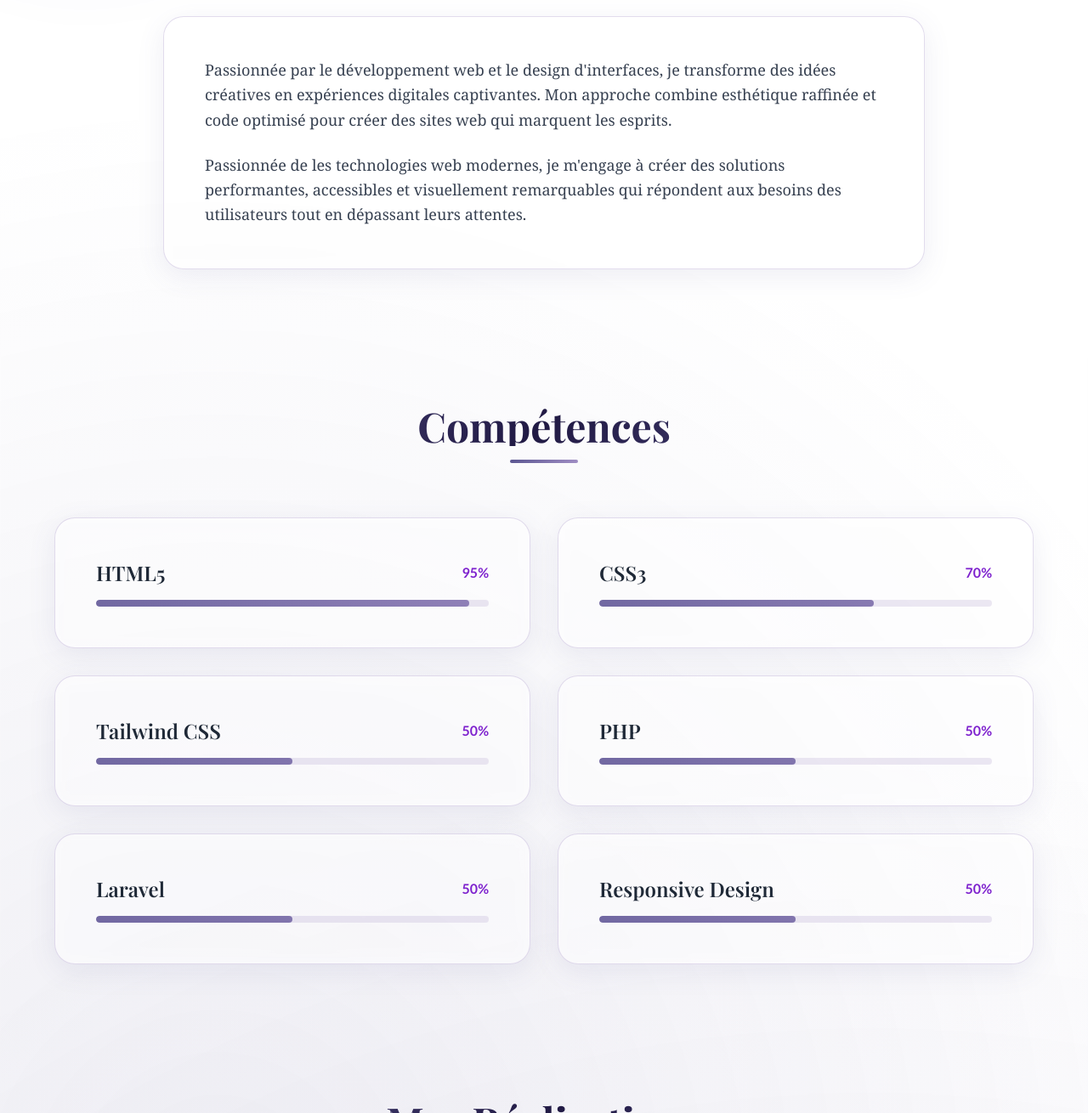
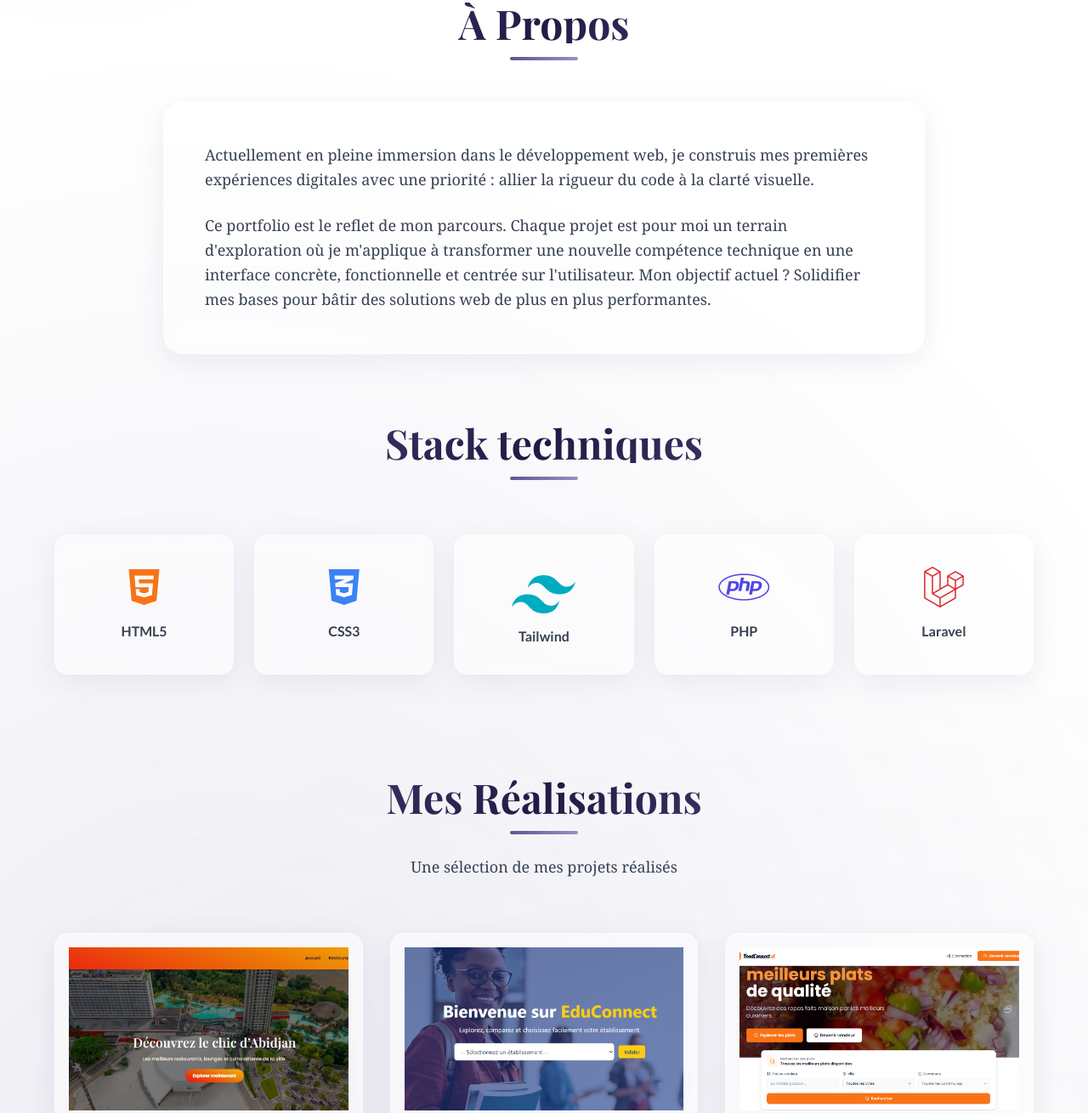
Before and after one commit to Victoire2008/Portofolio, a plain HTML site: page index.html in a window 1280 px wide. Shown: the part 977-2287 px from the top of the page at 85% size. Drawn offline with nearby package versions, Linux system fonts and the light colour scheme.

Commit message:
deuxieme comit

```diff
--- a/index.html
+++ b/index.html
@@ -9,7 +9,9 @@
     <link rel="preconnect" href="https://fonts.gstatic.com" crossorigin>
     <link href="https://fonts.googleapis.com/css2?family=Playfair+Display:wght@400;500;600;700;800&family=Cormorant+Garamond:wght@300;400;500;600&family=Lato:wght@300;400;700&display=swap" rel="stylesheet">
     <link rel="stylesheet" href="style.css">
+    <link rel="stylesheet" href="https://cdnjs.cloudflare.com/ajax/libs/font-awesome/6.4.0/css/all.min.css">
     </head>
+
 <body class="bg-pattern">
     <!-- Cursor Glow Effect -->
     <div class="cursor-glow" id="cursorGlow"></div>
@@ -33,16 +35,15 @@
     </nav>
 
     <!-- Hero Section -->
-    <section id="accueil" class="min-h-screen flex items-center justify-center px-6 pt-20">
+    <section id="accueil" class="min-h-screen flex items-center justify-center px-8 pt-12 pb-12">
         <div class="container mx-auto grid md:grid-cols-2 gap-12 items-center">
             <div class="space-y-6">
                 <h1 class="text-4xl sm:text-5xl md:text-7xl font-display font-bold animate-fade-in-left">
-                    <span class="gradient-text">Créatrice</span><br>
-                    <span class="text-gray-800">d'Expériences</span><br>
-                    <span class="text-gray-800">Digitales</span>
+                    <span class="gradient-text">DEVELOPPEUSE </span><br>
+                    <span class="text-gray-800">WEB</span><br>
                 </h1>
                 <p class="text-base sm:text-lg md:text-xl font-serif animate-fade-in-left delay-200">
-                    Développeuse Web passionnée par la création d'interfaces élégantes et intuitives.
+                     passionnée par la création de projets web innovants.
                 </p>
                 <div class="flex flex-col sm:flex-row gap-4 animate-fade-in-left delay-400">
                     <a href="#projets" class="btn-primary px-8 py-3 rounded-full text-white font-semibold relative z-10 shadow-lg">
@@ -52,7 +53,7 @@
                         Me contacter
                     </a>
 
-                    <a href="CV victoire.pdf" target="_blank" class="glass px-8 py-3 rounded-full text-gray-800 font-semibold hover:bg-purple-100 transition">
+                    <a href="VictoireEmmanuelleBamb.pdf" target="_blank" class="glass px-8 py-3 rounded-full text-gray-800 font-semibold hover:bg-purple-100 transition">
                  📄 Voir mon CV
                    </a>
                 </div>
@@ -60,7 +61,7 @@
             <div class="flex justify-center animate-fade-in-right delay-200">
                 <div class="relative">
                     <!-- Remplacez cette image par votre photo -->
-                    <img src="victoireImage 2026-01-27 at 14.13.46.jpeg"
+                    <img src="vb.jpeg"
                          alt="Photo de profil"
                          class="profile-image rounded-full w-56 h-56 sm:w-72 sm:h-72 md:w-80 md:h-80 object-cover animate-float">
                     <div class="absolute -bottom-4 -right-4 w-24 h-24 bg-gradient-to-br from-purple-500 to-pink-500 rounded-full opacity-50 blur-2xl"></div>
@@ -69,8 +70,17 @@
         </div>
     </section>
 
+    <!-- Section intermédiaire après l'accueil -->
+    <section id="transition" class="py-10 px-6 bg-light-accent">
+        <div class="container mx-auto text-center">
+            <blockquote class="text-2xl md:text-3xl font-serif italic text-gray-700 mb-6">
+                "Le code est l'art de transformer des idées en réalité."
+            </blockquote>
+        </div>
+    </section>
+
     <!-- À propos Section -->
-    <section id="apropos" class="py-20 px-6">
+    <section id="apropos" class="py-10 px-6">
         <div class="container mx-auto max-w-4xl">
             <div class="text-center mb-12 reveal">
                 <h2 class="text-5xl font-display font-bold gradient-text mb-4">À Propos</h2>
@@ -78,94 +88,56 @@
             </div>
             <div class="glass rounded-3xl p-6 sm:p-10 md:p-12 reveal">
                 <p class="text-lg text-gray-700 leading-relaxed font-serif mb-6">
-                    Passionnée par le développement web et le design d'interfaces, je transforme des idées créatives en expériences digitales captivantes.
-                    Mon approche combine esthétique raffinée et code optimisé pour créer des sites web qui marquent les esprits.
+                   Actuellement en pleine immersion dans le développement web,
+                   je construis mes premières expériences digitales avec une priorité : allier la rigueur du code à la clarté visuelle.
                 </p>
                 <p class="text-lg text-gray-700 leading-relaxed font-serif">
-                    Passionnée de  les technologies web modernes, je m'engage à créer des solutions performantes,
-                    accessibles et visuellement remarquables qui répondent aux besoins des utilisateurs tout en dépassant leurs attentes.
+                    Ce portfolio est le reflet de mon parcours. Chaque projet est pour moi un terrain d'exploration où je m'applique à transformer une nouvelle compétence technique en une interface concrète, fonctionnelle et centrée sur l'utilisateur.
+                    Mon objectif actuel ? Solidifier mes bases pour bâtir des solutions web de plus en plus performantes.
                 </p>
             </div>
         </div>
     </section>
 
     <!-- Compétences Section -->
-    <section id="competences" class="py-20 px-6">
+         <section id="projets" class="py-10 px-6">
         <div class="container mx-auto max-w-6xl">
             <div class="text-center mb-16 reveal">
-                <h2 class="text-5xl font-display font-bold gradient-text mb-4">Compétences</h2>
+                <h2 class="text-5xl font-display font-bold gradient-text mb-4">Stack techniques</h2>
                 <div class="section-divider"></div>
             </div>
 
-            <div class="grid md:grid-cols-2 gap-8">
-                <!-- HTML5 -->
-                <div class="glass rounded-3xl p-6 sm:p-10 md:p-12 reveal">
-                    <div class="flex justify-between items-center mb-4">
-                        <h3 class="text-2xl font-display font-semibold text-gray-800">HTML5</h3>
-                        <span class="text-purple-700 font-bold">95%</span>
-                    </div>
-                    <div class="skill-bar">
-                        <div class="skill-progress" style="width: 95%"></div>
-                    </div>
+        <div class="grid grid-cols-2 sm:grid-cols-3 md:grid-cols-5 gap-6 mt-10">
+            <div class="glass flex flex-col items-center justify-center p-8 rounded-2xl hover:shadow-xl transition-all duration-300 transform hover:-translate-y-2 group">
+                <i class="fab fa-html5 text-5xl text-orange-500 mb-4 group-hover:scale-110 transition-transform"></i>
+                <span class="font-semibold text-gray-700">HTML5</span>
             </div>
 
-                <!-- CSS3 -->
-                <div class="glass rounded-3xl p-6 sm:p-10 md:p-12 reveal">
-                    <div class="flex justify-between items-center mb-4">
-                        <h3 class="text-2xl font-display font-semibold text-gray-800">CSS3</h3>
-                        <span class="text-purple-700 font-bold">70%</span>
-                    </div>
-                    <div class="skill-bar">
-                        <div class="skill-progress" style="width: 70%"></div>
-                    </div>
+            <div class="glass flex flex-col items-center justify-center p-8 rounded-2xl hover:shadow-xl transition-all duration-300 transform hover:-translate-y-2 group">
+                <i class="fab fa-css3-alt text-5xl text-blue-500 mb-4 group-hover:scale-110 transition-transform"></i>
+                <span class="font-semibold text-gray-700">CSS3</span>
             </div>
 
-                <!-- Tailwind CSS -->
-                <div class="glass rounded-3xl p-6 sm:p-10 md:p-12 reveal">
-                    <div class="flex justify-between items-center mb-4">
-                        <h3 class="text-2xl font-display font-semibold text-gray-800">Tailwind CSS</h3>
-                        <span class="text-purple-700 font-bold">50%</span>
-                    </div>
-                    <div class="skill-bar">
-                        <div class="skill-progress" style="width: 50%"></div>
-                    </div>
+            <div class="glass flex flex-col items-center justify-center p-8 rounded-2xl hover:shadow-xl transition-all duration-300 transform hover:-translate-y-2 group">
+              <svg xmlns="http://www.w3.org/2000/svg" x="0px" y="0px" width="75" height="75" viewBox="0 0 48 48">
+     <path fill="#00acc1" d="M24,9.604c-6.4,0-10.4,3.199-12,9.597c2.4-3.199,5.2-4.398,8.4-3.599 c1.826,0.456,3.131,1.781,4.576,3.247C27.328,21.236,30.051,24,36,24c6.4,0,10.4-3.199,12-9.598c-2.4,3.199-5.2,4.399-8.4,3.6 c-1.825-0.456-3.13-1.781-4.575-3.247C32.672,12.367,29.948,9.604,24,9.604L24,9.604z M12,24c-6.4,0-10.4,3.199-12,9.598 c2.4-3.199,5.2-4.399,8.4-3.599c1.825,0.457,3.13,1.781,4.575,3.246c2.353,2.388,5.077,5.152,11.025,5.152 c6.4,0,10.4-3.199,12-9.598c-2.4,3.199-5.2,4.399-8.4,3.599c-1.826-0.456-3.131-1.781-4.576-3.246C20.672,26.764,17.949,24,12,24 L12,24z"></path>
+             </svg>
+                <span class="font-semibold text-gray-700">Tailwind</span>
             </div>
 
-                <!-- PHP -->
-                <div class="glass rounded-3xl p-6 sm:p-10 md:p-12 reveal">
-                    <div class="flex justify-between items-center mb-4">
-                        <h3 class="text-2xl font-display font-semibold text-gray-800">PHP</h3>
-                        <span class="text-purple-700 font-bold">50%</span>
-                    </div>
-                    <div class="skill-bar">
-                        <div class="skill-progress" style="width: 50%"></div>
-                    </div>
+            <div class="glass flex flex-col items-center justify-center p-8 rounded-2xl hover:shadow-xl transition-all duration-300 transform hover:-translate-y-2 group">
+                <i class="fab fa-php text-5xl text-indigo-600 mb-4 group-hover:scale-110 transition-transform"></i>
+                <span class="font-semibold text-gray-700">PHP</span>
             </div>
 
-                <!-- Laravel -->
-                <div class="glass rounded-3xl p-6 sm:p-10 md:p-12 reveal">
-                    <div class="flex justify-between items-center mb-4">
-                        <h3 class="text-2xl font-display font-semibold text-gray-800">Laravel</h3>
-                        <span class="text-purple-700 font-bold">50%</span>
-                    </div>
-                    <div class="skill-bar">
-                        <div class="skill-progress" style="width: 50%"></div>
-                    </div>
-                </div>
-
-                <!-- Responsive Design -->
-                <div class="glass rounded-3xl p-6 sm:p-10 md:p-12 reveal">
-                    <div class="flex justify-between items-center mb-4">
-                        <h3 class="text-2xl font-display font-semibold text-gray-800">Responsive Design</h3>
-                        <span class="text-purple-700 font-bold">50%</span>
-                    </div>
-                    <div class="skill-bar">
-                        <div class="skill-progress" style="width: 50%"></div>
-                    </div>
+            <div class="glass flex flex-col items-center justify-center p-8 rounded-2xl hover:shadow-xl transition-all duration-300 transform hover:-translate-y-2 group">
+                <i class="fab fa-laravel text-5xl text-red-600 mb-4 group-hover:scale-110 transition-transform"></i>
+                <span class="font-semibold text-gray-700">Laravel</span>
             </div>
         </div>
     </div>
 </section>
+
 
     <!-- Projets Section -->
     <section id="projets" class="py-20 px-6">
@@ -310,7 +282,7 @@
                             <span class="px-3 py-1 bg-purple-200 rounded-full text-sm text-purple-900">Html5</span>
                             <span class="px-3 py-1 bg-purple-200 rounded-full text-sm text-purple-900">CSS3</span>
                         </div>
-                        <a href="#" class="text-purple-700 hover:text-purple-900 font-semibold transition">
+                        <a href="https://victoire2008.github.io/site-alphaga/" class="text-purple-700 hover:text-purple-900 font-semibold transition">
                             Voir le projet →
                         </a>
                     </div>
@@ -369,21 +341,17 @@
             </form>
 
             <div class="flex justify-center space-x-6 mt-12 reveal">
-                <a href="#" class="w-12 h-12 glass rounded-full flex items-center justify-center hover:bg-purple-200 transition">
+                <a href="https://github.com/Victoire2008" class="w-12 h-12 glass rounded-full flex items-center justify-center hover:bg-purple-200 transition">
                     <svg class="w-6 h-6 text-purple-700" fill="currentColor" viewBox="0 0 24 24">
                         <path d="M12 0c-6.626 0-12 5.373-12 12 0 5.302 3.438 9.8 8.207 11.387.599.111.793-.261.793-.577v-2.234c-3.338.726-4.033-1.416-4.033-1.416-.546-1.387-1.333-1.756-1.333-1.756-1.089-.745.083-.729.083-.729 1.205.084 1.839 1.237 1.839 1.237 1.07 1.834 2.807 1.304 3.492.997.107-.775.418-1.305.762-1.604-2.665-.305-5.467-1.334-5.467-5.931 0-1.311.469-2.381 1.236-3.221-.124-.303-.535-1.524.117-3.176 0 0 1.008-.322 3.301 1.23.957-.266 1.983-.399 3.003-.404 1.02.005 2.047.138 3.006.404 2.291-1.552 3.297-1.23 3.297-1.23.653 1.653.242 2.874.118 3.176.77.84 1.235 1.911 1.235 3.221 0 4.609-2.807 5.624-5.479 5.921.43.372.823 1.102.823 2.222v3.293c0 .319.192.694.801.576 4.765-1.589 8.199-6.086 8.199-11.386 0-6.627-5.373-12-12-12z"/>
                     </svg>
                 </a>
-                <a href="#" class="w-12 h-12 glass rounded-full flex items-center justify-center hover:bg-purple-200 transition">
+                <a href="https://www.linkedin.com/in/victoire-emmanuelle-bamba-190811250/" class="w-12 h-12 glass rounded-full flex items-center justify-center hover:bg-purple-200 transition">
                     <svg class="w-6 h-6 text-purple-700" fill="currentColor" viewBox="0 0 24 24">
                         <path d="M19 0h-14c-2.761 0-5 2.239-5 5v14c0 2.761 2.239 5 5 5h14c2.762 0 5-2.239 5-5v-14c0-2.761-2.238-5-5-5zm-11 19h-3v-11h3v11zm-1.5-12.268c-.966 0-1.75-.79-1.75-1.764s.784-1.764 1.75-1.764 1.75.79 1.75 1.764-.783 1.764-1.75 1.764zm13.5 12.268h-3v-5.604c0-3.368-4-3.113-4 0v5.604h-3v-11h3v1.765c1.396-2.586 7-2.777 7 2.476v6.759z"/>
                     </svg>
                 </a>
-                <a href="#" class="w-12 h-12 glass rounded-full flex items-center justify-center hover:bg-purple-200 transition">
-                    <svg class="w-6 h-6 text-purple-700" fill="currentColor" viewBox="0 0 24 24">
-                        <path d="M23 3a10.9 10.9 0 01-3.14 1.53 4.48 4.48 0 00-7.86 3v1A10.66 10.66 0 013 4s-4 9 5 13a11.64 11.64 0 01-7 2c9 5 20 0 20-11.5a4.5 4.5 0 00-.08-.83A7.72 7.72 0 0023 3z"/>
-                    </svg>
-                </a>
+
             </div>
         </div>
     </section>
--- a/style.css
+++ b/style.css
@@ -154,6 +154,8 @@
             position: relative;
             overflow: hidden;
             transition: all 0.5s cubic-bezier(0.4, 0, 0.2, 1);
+            margin-bottom: 1rem;
+            padding: 1rem;
         }
 
         .project-card::before {
@@ -184,23 +186,6 @@
             transform: scale(1.1);
         }
 
-        /* Skills Progress */
-        .skill-bar {
-            height: 8px;
-            background: rgba(159, 141, 195, 0.2);
-            border-radius: 10px;
-            overflow: hidden;
-            position: relative;
-        }
-
-        .skill-progress {
-            height: 100%;
-            background: linear-gradient(90deg, var(--primary), var(--accent));
-            border-radius: 10px;
-            position: relative;
-            animation: shimmer 2s infinite;
-            background-size: 1000px 100%;
-        }
 
         /* Navigation */
         nav {
@@ -236,6 +221,7 @@
             transition: all 0.3s;
             position: relative;
             overflow: hidden;
+            padding: 0.5rem 1rem;
         }
 
         .btn-primary::before {
@@ -300,6 +286,12 @@
             margin: 0 auto;
             border-radius: 10px;
         }
+
+        .glass {
+    background: rgba(255, 255, 255, 0.7);
+    backdrop-filter: blur(10px);
+    border: 1px solid rgba(255, 255, 255, 0.2);
+}
 
         /* ============================= */
 /* RESPONSIVE & MOBILE OPTIMISATION */
@@ -400,3 +392,35 @@
         display: none;
     }
 }
+
+/* Réduction des marges et paddings globaux */
+* {
+    margin: 0;
+    padding: 0;
+    box-sizing: border-box;
+}
+
+/* Réduction des espaces dans les sections */
+section {
+    padding: 2rem 0; /* Réduction des espaces verticaux */
+}
+
+/* Réduction des espaces dans les cartes de projet */
+.project-card {
+    margin-bottom: 1rem; /* Réduction de l'espacement entre les cartes */
+    padding: 1rem; /* Réduction du padding interne */
+}
+
+/* Réduction des espaces dans les boutons */
+.btn-primary {
+    padding: 0.5rem 1rem; /* Réduction du padding interne */
+}
+
+/* Réduction des espaces dans les titres et paragraphes */
+h1, h2, h3, h4, h5, h6 {
+    margin-bottom: 0.5rem; /* Réduction de l'espacement sous les titres */
+}
+
+p {
+    margin-bottom: 0.75rem; /* Réduction de l'espacement sous les paragraphes */
+}
```
Also changed, not shown: vb.jpeg (added), victoireImage 2026-01-27 at 14.13.46.jpeg (deleted), 2 other files. Lines whose indentation alone changed are shown as unchanged.
